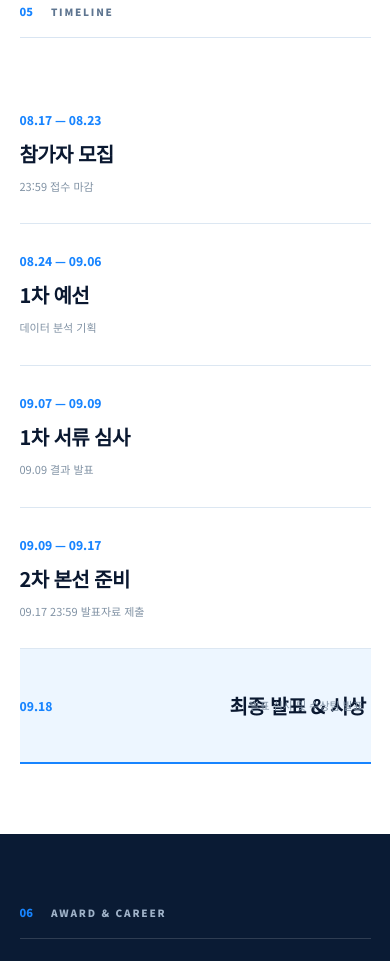
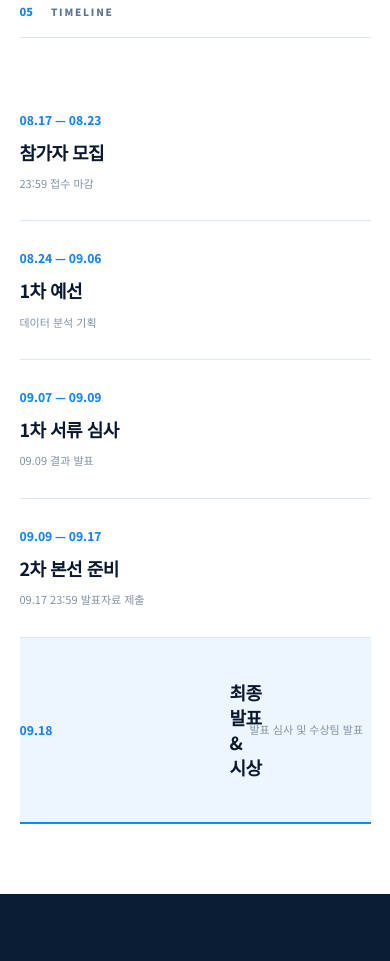
Before and after one commit to Mmmmwon/bdai-planit-contest, a plain HTML site: page index.html in a window 390 px wide. Shown: the part 4655-5616 px from the top of the page. Drawn offline with Linux system fonts and the light colour scheme.

Commit message:
Update style.css

```diff
--- a/style.css
+++ b/style.css
@@ -1959,11 +1959,16 @@ footer a {
     grid-column: 3;
   }
   @media (max-width: 900px) {
-    .timeline-row > b,
+    .timeline-row > b {
+      word-break: keep-all;
+      white-space: normal;
+    }
+
     .final-row > b {
-      white-space: nowrap;
       word-break: keep-all;
-      font-size: 20px;
-    }
-  }
-}
+      white-space: normal;
+      font-size: 18px;
+      line-height: 1.4;
+    }
+  }
+}
```
